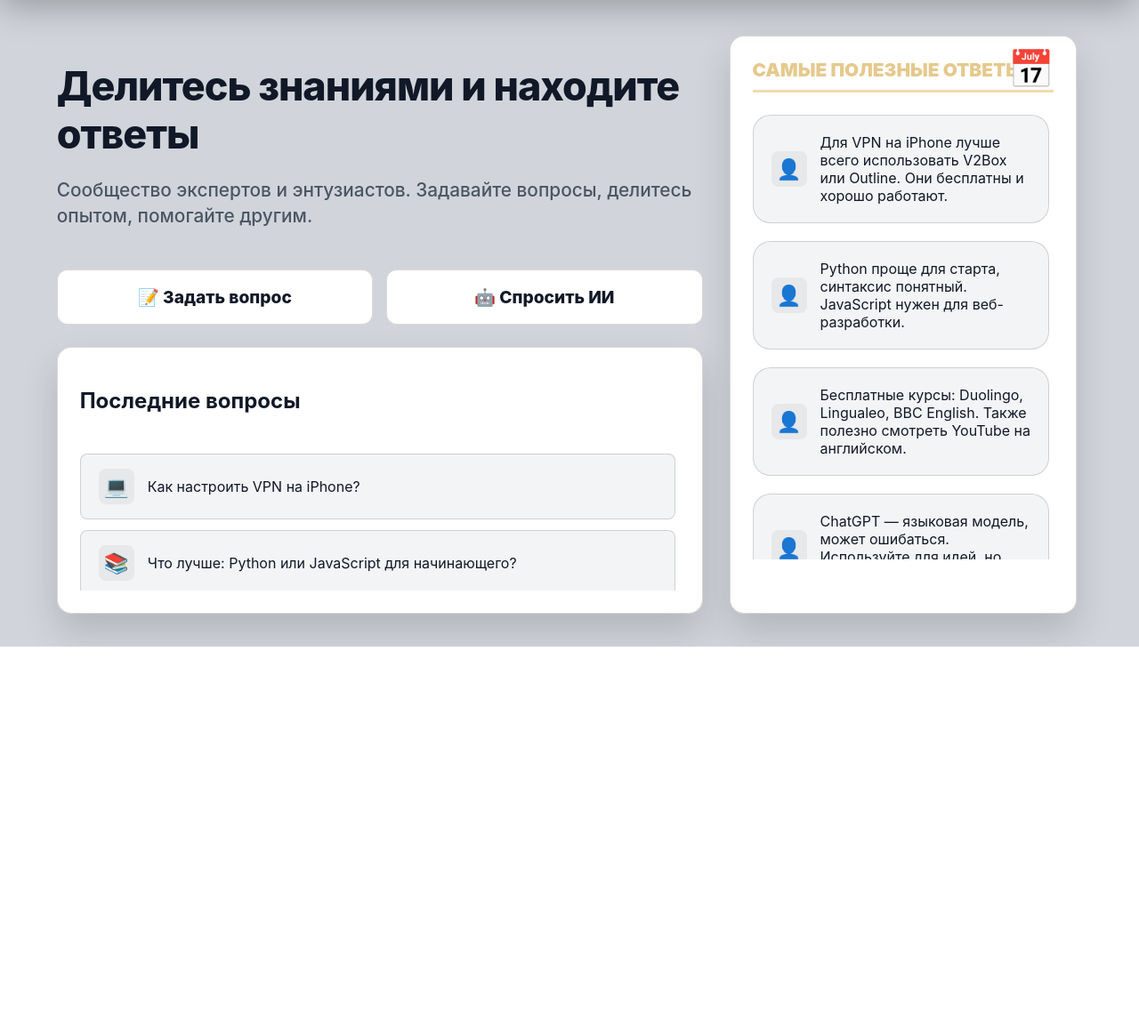
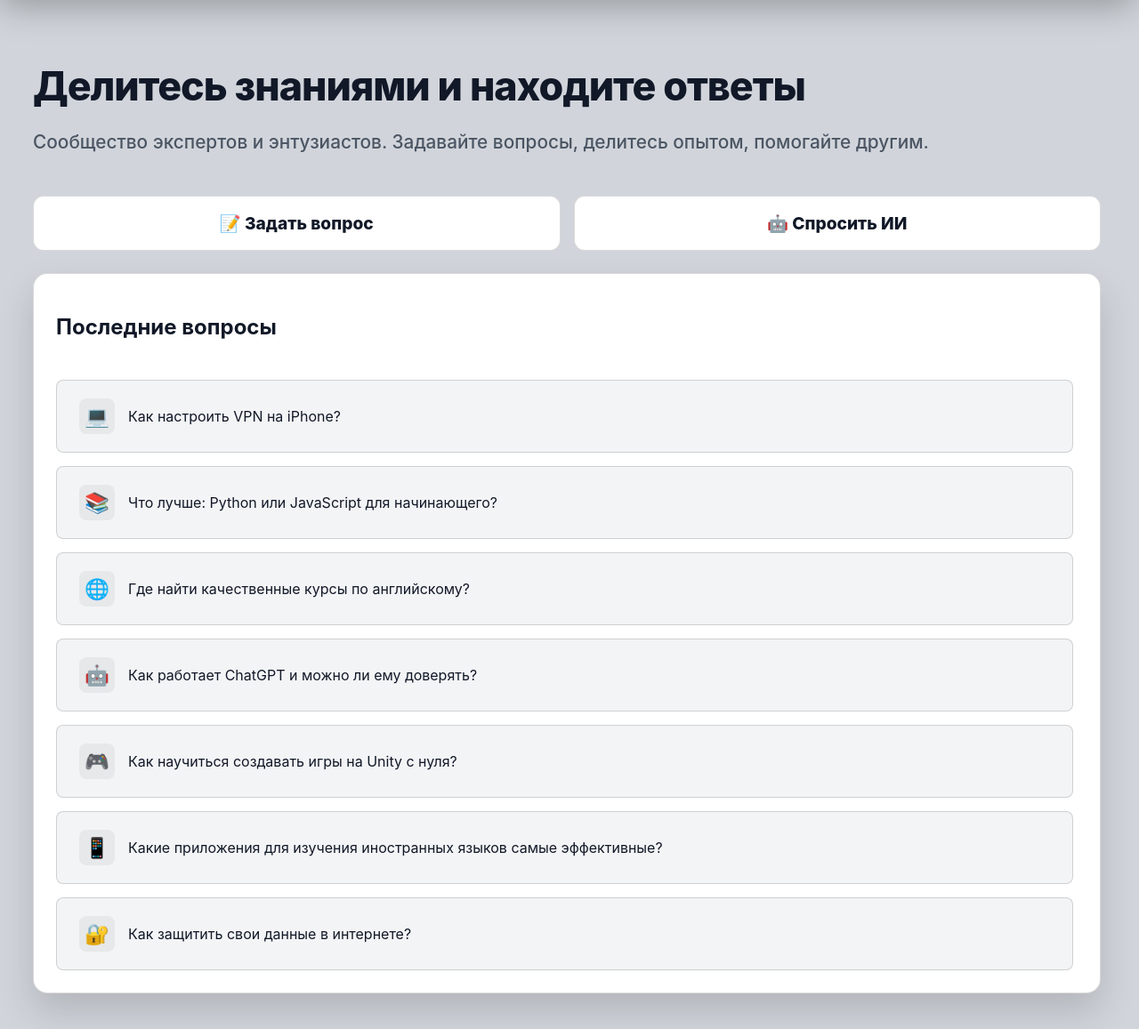
Before and after one commit to Kirilll555/knowledge-hub, a Django app: page / in a window 1280 px wide. Shown: the part 73-1230 px from the top of the page at 89% size. Before the commit the page ends 800 px from the top, so only its background shows below. Run offline with Django 4.2, Linux system fonts and the light colour scheme.

Commit message:
Лучшие ответы убраны с главной страницы

```diff
--- a/main/styles/base_styles.html
+++ b/main/styles/base_styles.html
@@ -198,19 +198,45 @@ body.dark-theme {
 
 .main-content {
     display: flex;
-    gap: 30px;
-    margin: 40px 5%;
-    height: calc(100vh - 160px);
+    justify-content: center;
+    margin: 40px auto;
+    max-width: 1400px;
+    padding: 0 20px;
     min-height: 650px;
 }
 
-.left-column { flex: 1.3; display: flex; flex-direction: column; gap: 25px; }
-.right-column { flex: 0.7; max-width: 500px; display: flex; flex-direction: column; }
+.left-column {
+    max-width: 1200px;
+    width: 100%;
+    display: flex;
+    flex-direction: column;
+    gap: 25px;
+}
 
-.hero-section h1 { font-size: 2.8rem; font-weight: 850; margin-bottom: 12px; letter-spacing: -1px; color: var(--text-main); }
-.hero-section p { font-size: 1.3rem; color: var(--text-sub); line-height: 1.4; font-weight: 500; }
+.recent-answers {
+    display: none;
+}
 
-.action-buttons { display: flex; gap: 15px; }
+.hero-section h1 {
+    font-size: 2.8rem;
+    font-weight: 850;
+    margin-bottom: 12px;
+    letter-spacing: -1px;
+    color: var(--text-main);
+}
+
+.hero-section p {
+    font-size: 1.3rem;
+    color: var(--text-sub);
+    line-height: 1.4;
+    font-weight: 500;
+}
+
+.action-buttons {
+    display: flex;
+    gap: 15px;
+}
+
 .action-btn {
     flex: 1;
     text-decoration: none;
@@ -228,9 +254,13 @@ body.dark-theme {
     transition: 0.3s cubic-bezier(0.4, 0, 0.2, 1);
 }
 
-.action-btn:hover { background: var(--accent); color: #000 !important; transform: translateY(-3px); }
+.action-btn:hover {
+    background: var(--accent);
+    color: #000 !important;
+    transform: translateY(-3px);
+}
 
-.recent-questions, .recent-answers {
+.recent-questions {
     background: var(--card-bg);
     border-radius: var(--radius-xl);
     padding: 25px;
@@ -242,45 +272,19 @@ body.dark-theme {
     box-shadow: var(--shadow);
 }
 
-.header-with-icon {
-    display: flex;
-    justify-content: space-between;
-    align-items: center;
-    position: relative;
-    border-bottom: 3px solid var(--accent);
-    padding-bottom: 10px;
-    margin-bottom: 0;
-}
-
-.header-with-icon h2 {
-    color: var(--accent-dark);
-    font-size: 1.3rem;
-    font-weight: 900;
-    text-transform: uppercase;
-    margin: 0;
-}
-
-.calendar-icon {
-    font-size: 2.6rem;
-    position: absolute;
-    right: 0;
-    top: 50%;
-    transform: translateY(-65%);
-}
-
-.questions-list, .answers-list {
+.questions-list {
     display: flex;
     flex-direction: column;
-    gap: 12px;
+    gap: 15px;
     overflow-y: auto;
     overflow-x: hidden;
     padding-right: 5px;
     padding-top: 25px;
 }
 
-.question-item, .answer-item {
+.question-item {
     background: var(--item-bg);
-    padding: 16px 20px;
+    padding: 20px 25px;
     border-radius: var(--radius-md);
     border: 1px solid var(--border);
     transition: all 0.2s ease-out;
@@ -290,13 +294,13 @@ body.dark-theme {
     cursor: pointer;
 }
 
-.question-item:hover, .answer-item:hover {
+.question-item:hover {
     background: var(--item-hover);
     border-color: var(--accent);
     transform: scale(1.002);
 }
 
-.question-icon, .avatar {
+.question-icon {
     font-size: 1.4rem;
     min-width: 40px;
     height: 40px;
@@ -758,7 +761,7 @@ body.dark-theme {
 .answer-item {
     background: var(--item-bg);
     border-radius: 20px;
-    padding: 20px;
+    padding: 25px;
     border: 1px solid var(--border);
 }
 
--- a/main/templates/index.html
+++ b/main/templates/index.html
@@ -5,7 +5,6 @@
     <title>Главная</title>
     {% include 'base_styles.html' %}
 </head>
-
 <body>
     {% include 'menu.html' %}
 
@@ -17,8 +16,8 @@
             </div>
 
             <div class="action-buttons">
-                <a href="#" class="action-btn ask-btn">📝 Задать вопрос</a>
-                <a href="#" class="action-btn ai-btn">🤖 Спросить ИИ</a>
+                <a href="/ask/" class="action-btn">📝 Задать вопрос</a>
+                <a href="/ask_ai/" class="action-btn">🤖 Спросить ИИ</a>
             </div>
 
             <div class="recent-questions">
@@ -55,64 +54,15 @@
                 </div>
             </div>
         </div>
-
-        <div class="right-column">
-            <div class="recent-answers">
-                <div class="header-with-icon">
-                    <h2>
-                        <span>Самые</span>
-                        <span>полезные</span>
-                        <span>ответы</span>
-                    </h2>
-                    <span class="calendar-icon">📅</span>
-                </div>
-                <div class="answers-list">
-                    <div class="answer-item">
-                        <span class="avatar">👤</span>
-                        <span>Для VPN на iPhone лучше всего использовать V2Box или Outline. Они бесплатны и хорошо работают.</span>
-                    </div>
-                    <div class="answer-item">
-                        <span class="avatar">👤</span>
-                        <span>Python проще для старта, синтаксис понятный. JavaScript нужен для веб-разработки.</span>
-                    </div>
-                    <div class="answer-item">
-                        <span class="avatar">👤</span>
-                        <span>Бесплатные курсы: Duolingo, Lingualeo, BBC English. Также полезно смотреть YouTube на английском.</span>
-                    </div>
-                    <div class="answer-item">
-                        <span class="avatar">👤</span>
-                        <span>ChatGPT — языковая модель, может ошибаться. Используйте для идей, но проверяйте факты.</span>
-                    </div>
-                    <div class="answer-item">
-                        <span class="avatar">👤</span>
-                        <span>Начните с Unity Learn и C#. Там есть бесплатные курсы для новичков с практическими заданиями.</span>
-                    </div>
-                    <div class="answer-item">
-                        <span class="avatar">👤</span>
-                        <span>Лучшие приложения: Duolingo (игровая форма), Anki (карточки), Tandem (общение с носителями).</span>
-                    </div>
-                    <div class="answer-item">
-                        <span class="avatar">👤</span>
-                        <span>Используйте двухфакторную аутентификацию, менеджеры паролей (Bitwarden), не переходите по подозрительным ссылкам.</span>
-                    </div>
-                </div>
-            </div>
-        </div>
     </div>
 
     <script>
         document.addEventListener('DOMContentLoaded', function() {
-            const actionButtons = document.querySelectorAll('.action-buttons a');
-            actionButtons.forEach(function(link) {
-                link.addEventListener('click', function(event) {
-                    event.preventDefault();
-                    const text = this.textContent.trim();
-                    let url = '';
-                    if (text === '📝 Задать вопрос') url = '/ask/';
-                    if (text === '🤖 Спросить ИИ') url = '/ask_ai/';
-                    if (url) {
-                        window.location.href = url;
-                    }
+            const questionItems = document.querySelectorAll('.question-item');
+            questionItems.forEach(function(item, index) {
+                if (index === 0) return;
+                item.addEventListener('click', function() {
+                    alert('Страница вопроса в разработке');
                 });
             });
         });
```
Also changed, not shown: other parts of main/styles/base_styles.html (+12 -19 lines).
